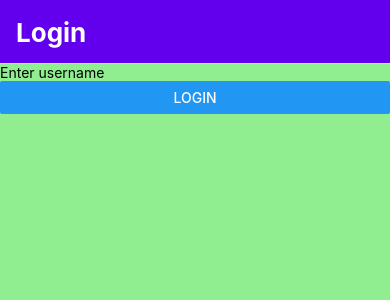
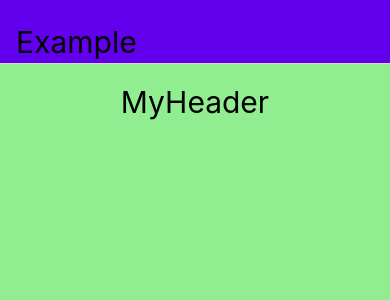
Before and after one commit to farzeen-ali/React-Native-Full-Course-2024-The-Techzeen, a React Native app: screen /Header in a window 390 px wide. Before the commit this address had no page. Shown: the top 300 px of the page. Built offline with nearby package versions, Linux system fonts and the light colour scheme.

Commit message:
Components with Stack Navigation

```diff
--- a/App.jsx
+++ b/App.jsx
@@ -6,9 +6,19 @@ import React from 'react';
 import Home from './src/navigation-screens/Home';
 import About from './src/navigation-screens/About';
 import Login from './src/navigation-screens/Login';
-import { StyleSheet } from 'react-native';
+import { Alert, Button, StyleSheet } from 'react-native';
+import MyHeader from './src/navigation-screens/MyHeader';
+import Example from './src/navigation-screens/Example';
 
 const Stack = createNativeStackNavigator();
+
+// const sayHello = () => {
+//   Alert.alert('Hello', 'Hello User');
+// };
+
+// const HeaderTitle = () => <Button title="One" color="red" onPress={sayHello} />;
+// const HeaderRight = () => <Button title="Two" color="green" onPress={sayHello} />;
+const MyExample = () => <Example />;
 
 const App = () => {
   return (
@@ -21,6 +31,16 @@ const App = () => {
           contentStyle: styles.screen,
         }}
       >
+        <Stack.Screen name="Header" component={MyHeader}
+        options={{
+          title: '',
+          // headerTitle: () => <Button title="One" color="red" />,
+          // headerRight: () => <Button title="Two" color="green"  />
+          // headerTitle: HeaderTitle,
+          // headerRight: HeaderRight,
+          headerTitle: MyExample,
+        }}
+        />
         <Stack.Screen name="Login" component={Login}
           // options={{
           //   title: 'My Login Form',
--- a/src/navigation-screens/About.jsx
+++ b/src/navigation-screens/About.jsx
@@ -1,5 +1,5 @@
 /* eslint-disable prettier/prettier */
-import { View, Text } from 'react-native';
+import { View, Text, Button } from 'react-native';
 import React from 'react';
 
 const About = (props) => {
@@ -10,6 +10,7 @@ const About = (props) => {
     <View>
       {/* <Text>{username} {age} </Text> */}
       <Text>Welcome {username} </Text>
+      <Button title="Go Back" onPress={() => props.navigation.goBack()} />
     </View>
   );
 };
--- /dev/null
+++ b/src/navigation-screens/Example.jsx
@@ -0,0 +1,14 @@
+/* eslint-disable prettier/prettier */
+/* eslint-disable react-native/no-inline-styles */
+import { View, Text } from 'react-native';
+import React from 'react';
+
+const Example = () => {
+  return (
+    <View>
+      <Text style={{fontSize: 30, textAlign: 'center', marginTop: 20}}>Example</Text>
+    </View>
+  );
+};
+
+export default Example;
--- /dev/null
+++ b/src/navigation-screens/MyHeader.jsx
@@ -0,0 +1,14 @@
+/* eslint-disable prettier/prettier */
+/* eslint-disable react-native/no-inline-styles */
+import { View, Text } from 'react-native';
+import React from 'react';
+
+const MyHeader = () => {
+  return (
+    <View>
+      <Text style={{fontSize: 30, textAlign: 'center', marginTop: 20}}>MyHeader</Text>
+    </View>
+  );
+};
+
+export default MyHeader;
```
